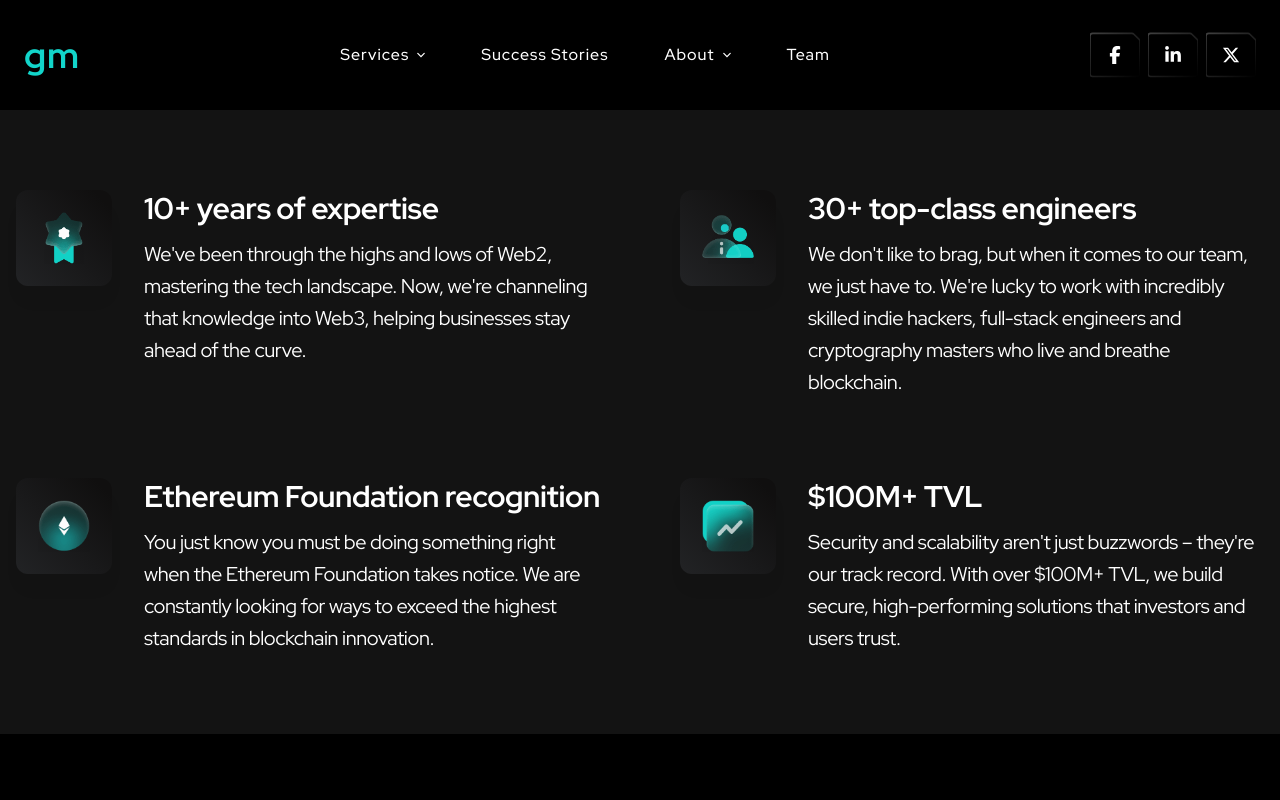
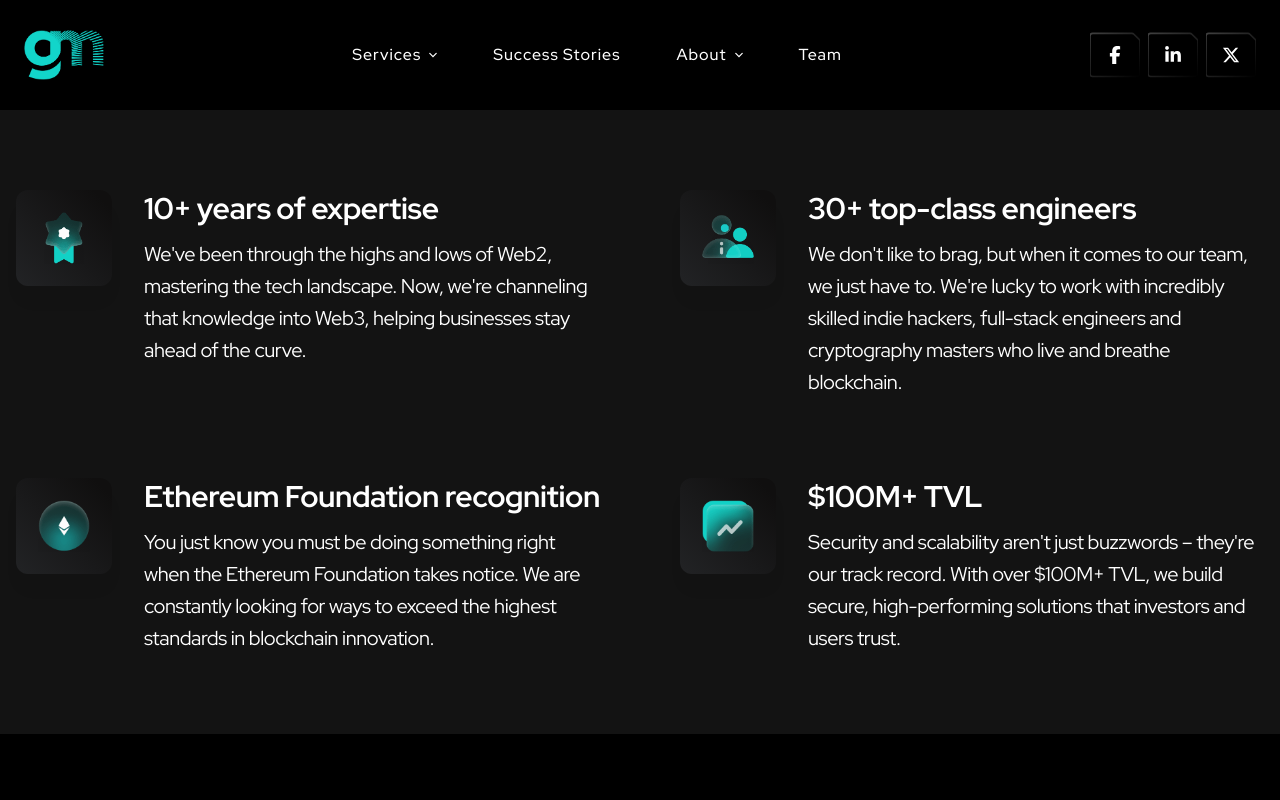
Before and after one commit to goodmorning-dev/goodmorning-site, a Next.js app: page / in a window 1280 px wide. Shown: the top 800 px of the page. Built offline with nearby package versions, Linux system fonts and the light colour scheme.

Commit message:
Added logo image

```diff
--- a/src/components/Header.tsx
+++ b/src/components/Header.tsx
@@ -1,12 +1,14 @@
 'use client'
 
 import Link from 'next/link'
+import Image from 'next/image'
 import { usePathname } from 'next/navigation'
 import clsx from 'clsx'
 import { useState } from 'react'
 import { FaFacebookF, FaLinkedinIn, FaXTwitter } from 'react-icons/fa6'
 import { navItems } from '@/constants/navItems'
 import SocialIcon from '@/components/SocialIcon'
+import logo from '@/../public/logo.png'
 
 export default function Header() {
   const pathname = usePathname()
@@ -19,7 +21,13 @@ export default function Header() {
           href="/"
           className="text-3xl text-[36px] font-bold tracking-wide text-primary"
         >
-          gm
+          <Image
+            src={logo}
+            alt="GoodMorning Logo"
+            width={80}
+            height={50}
+            priority
+          />
         </Link>
 
         <nav className="relative flex gap-14">
```
Also changed, not shown: public/logo.png (added).
